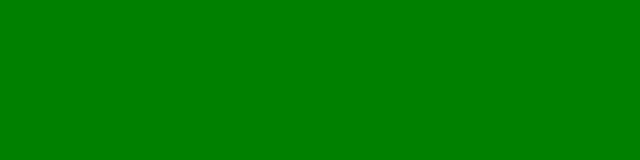
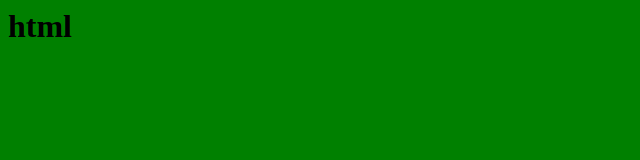
Before and after one commit to SantoshKumarSubedi/csy1018, a plain HTML site: page nami-project/index.html in a window 1280 px wide. Shown: the whole page, without its empty margins (0-640 px from the left). Drawn offline with Linux system fonts and the light colour scheme.

Commit message:
another commit to index and css

```diff
--- a/nami-project/index.html
+++ b/nami-project/index.html
@@ -5,10 +5,6 @@
 
   <head>
     <body>
-  <header>
-
-
-  </header>
-
+  <h1> html <html>
       <body>
 </html>
--- a/nami-project/main.css
+++ b/nami-project/main.css
@@ -1,3 +1,6 @@
 body{
   background-color: green;
 }
+h1{
+  font-size: red;
+}
```
